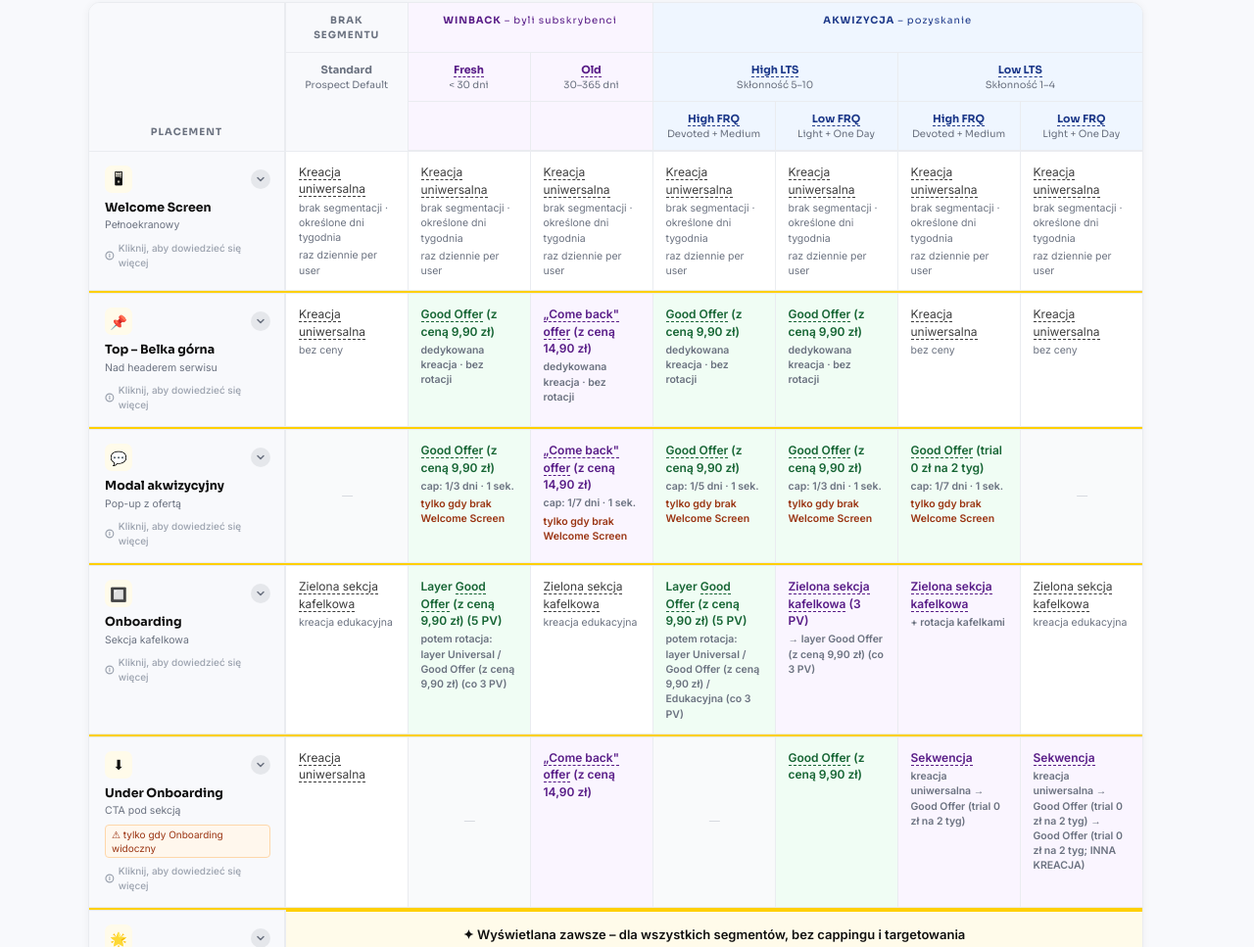
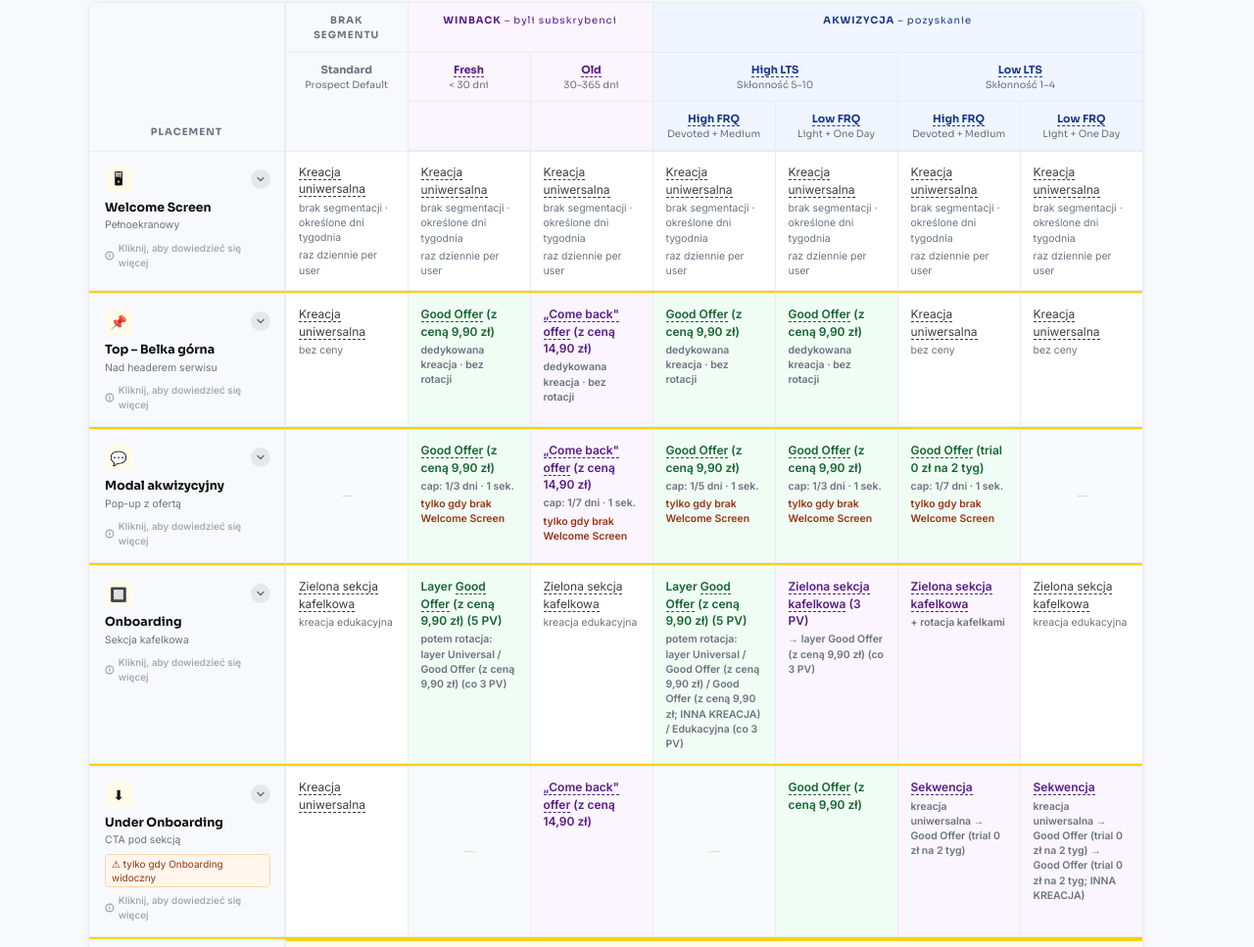
Before and after one commit to agataosetek-a11y/premium_placements, a plain HTML site: page index.html in a window 1280 px wide. Shown: the part 249-1216 px from the top of the page at 98% size. Drawn offline with Linux system fonts and the light colour scheme.

Commit message:
Update index.html

```diff
--- a/index.html
+++ b/index.html
@@ -301,7 +301,7 @@ tbody tr:last-child td { border-bottom: none; }
               <td class="td-cell c-good">Layer Good Offer (z ceną 9,90 zł) (5 PV)<span class="note">potem rotacja: layer Universal / Good Offer (z ceną 9,90 zł) (co 3 PV)</span></td>
               <td class="td-cell c-default">Zielona sekcja kafelkowa<span class="note">kreacja edukacyjna</span></td>
               <!-- High LTS High FRQ -->
-              <td class="td-cell c-good">Layer Good Offer (z ceną 9,90 zł) (5 PV)<span class="note">potem rotacja: layer Universal / Good Offer (z ceną 9,90 zł) / Edukacyjna (co 3 PV)</span></td>
+              <td class="td-cell c-good">Layer Good Offer (z ceną 9,90 zł) (5 PV)<span class="note">potem rotacja: layer Universal / Good Offer (z ceną 9,90 zł) / Good Offer (z ceną 9,90 zł; INNA KREACJA) / Edukacyjna (co 3 PV)</span></td>
               <!-- High LTS Low FRQ -->
               <td class="td-cell c-comeback">Zielona sekcja kafelkowa (3 PV)<span class="note">→ layer Good Offer (z ceną 9,90 zł) (co 3 PV)</span></td>
               <!-- Low LTS High FRQ -->
```
